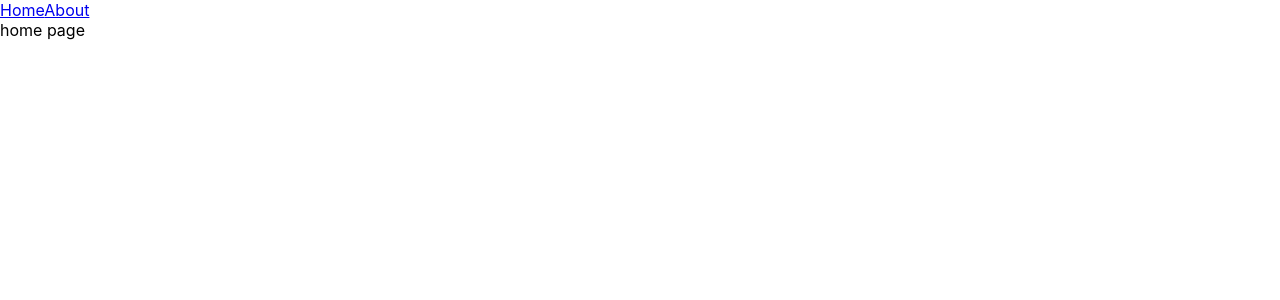
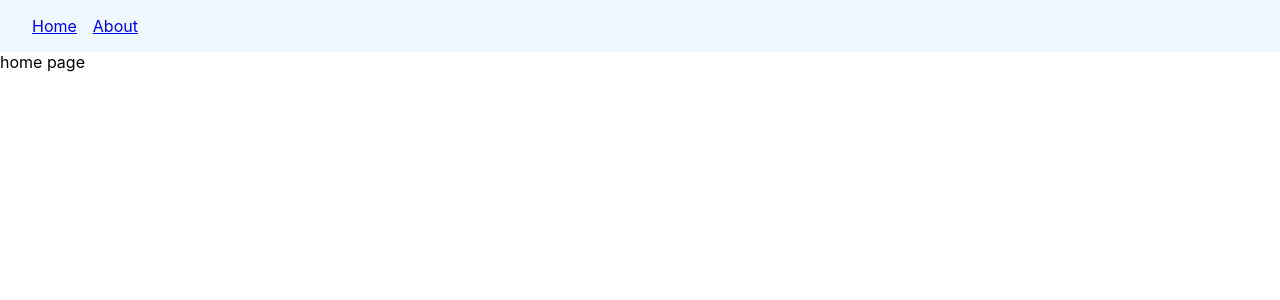
Before and after one commit to Panyue-genkiyo/react-router-v6-learning, a React (Create React App) app: page / in a window 1280 px wide. Shown: the top 300 px of the page. Built offline with nearby package versions, Linux system fonts and the light colour scheme.

Commit message:
add css to navbar

```diff
--- a/src/index.css
+++ b/src/index.css
@@ -11,3 +11,12 @@ code {
   font-family: source-code-pro, Menlo, Monaco, Consolas, 'Courier New',
     monospace;
 }
+
+nav{
+  background: aliceblue;
+  padding: 1rem 2rem;
+}
+
+nav a{
+  margin-right: 1rem;
+}
```
